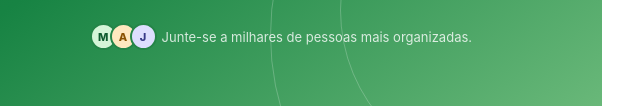
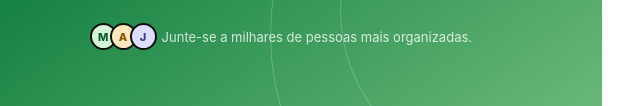
Before and after one commit to gabrieln30/scheduler-instagram, a plain HTML site: page static/criar-conta.html in a window 1280 px wide. Shown: the part 694-800 px from the top of the page, 0-640 px from the left. Drawn offline with Linux system fonts and the light colour scheme.

Commit message:
Criação de contas

```diff
--- a/static/criar-conta.html
+++ b/static/criar-conta.html
@@ -21,7 +21,7 @@
     .intro-copy p:last-child { max-width:390px; margin:24px 0 0; font-size:17px; line-height:1.55; color:rgba(255,255,255,.84); }
     .trust { position:relative; z-index:1; display:flex; gap:12px; align-items:center; color:rgba(255,255,255,.8); font-size:13px; }
     .avatars { display:flex; }
-    .avatar { width:27px; height:27px; margin-right:-7px; border:2px solid #258548; border-radius:50%; background:#d5f5d8; color:#105c30; display:grid; place-items:center; font-size:11px; font-weight:800; }
+    .avatar { width:27px; height:27px; margin-right:-7px; border:2px solid #0f0f0f; border-radius:50%; background:#d5f5d8; color:#105c30; display:grid; place-items:center; font-size:11px; font-weight:800; }
     .avatar:nth-child(2) { background:#ffe8bf; color:#8a5200; }.avatar:nth-child(3) { background:#dddefe; color:#373a88; }
     .form-side { display:flex; align-items:center; justify-content:center; padding:42px 28px; background:var(--surface); }
     .card { width:min(100%, 440px); }
```
